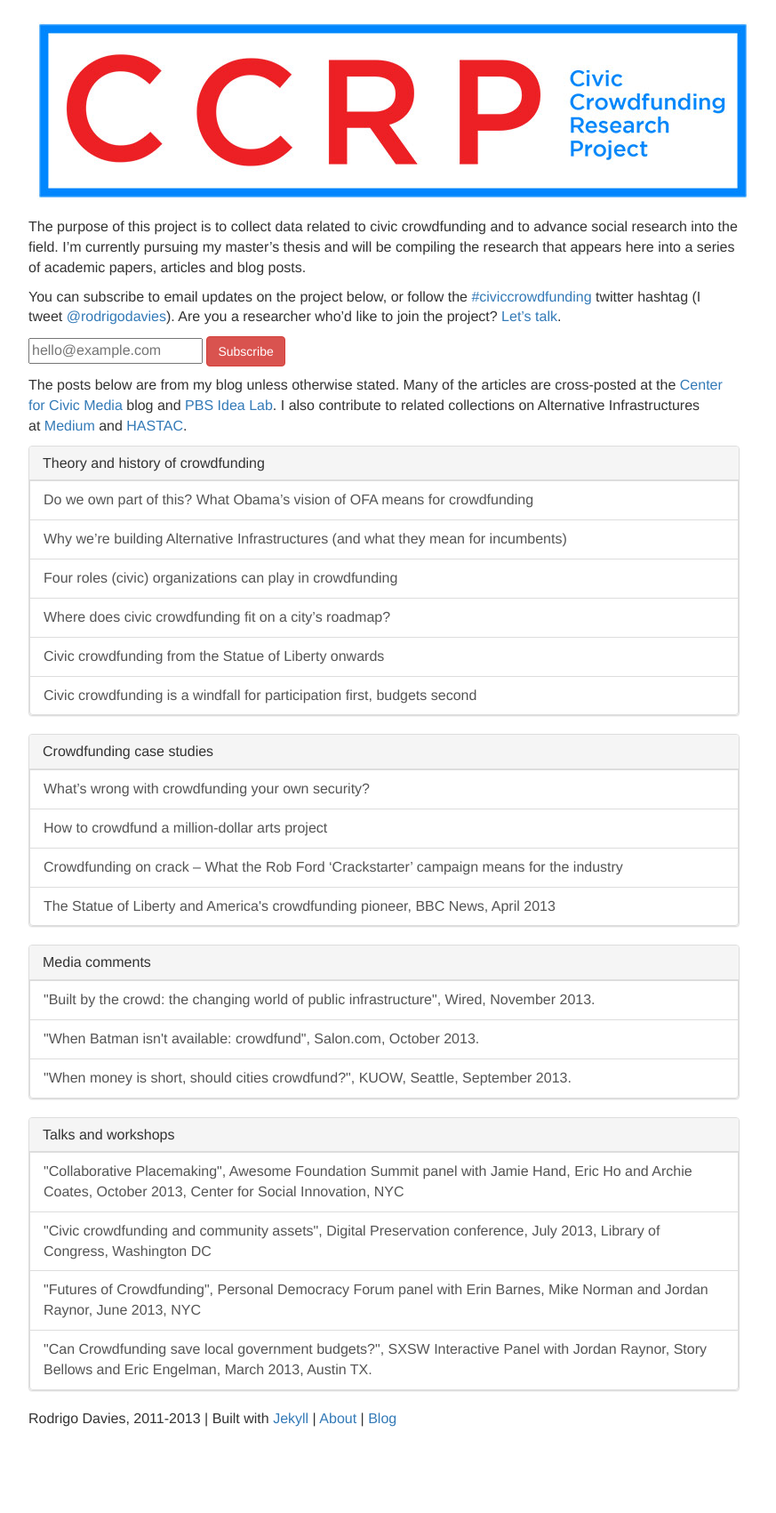
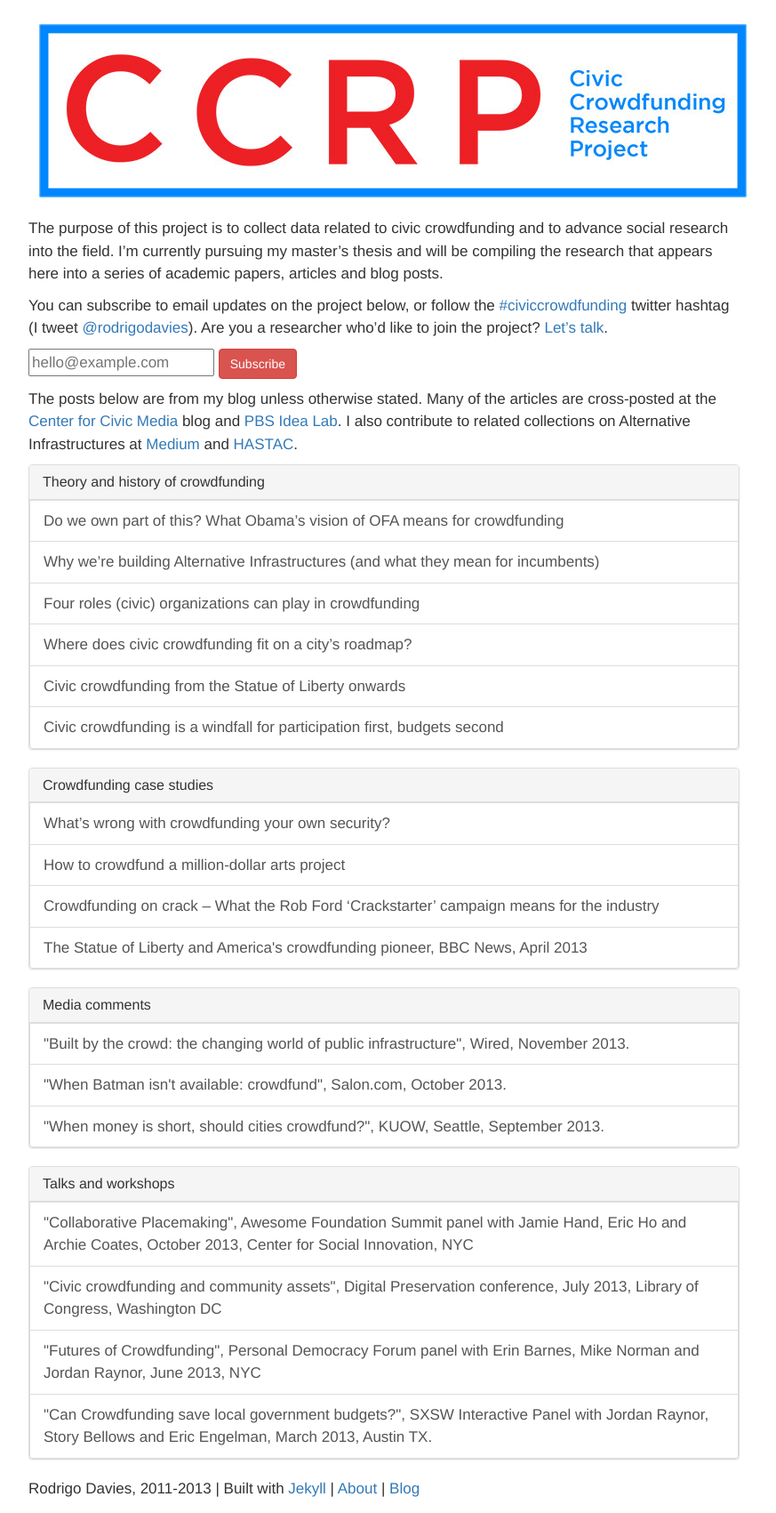
Before and after one commit to rodrigodavies/blog, a Jekyll site: the page built from civic-crowdfunding/index.markdown, in a window 1280 px wide. Shown: the whole page at 89% size, without its empty margins (208-1081 px from the left). Built offline with Jekyll 4.4.1, drawn with Linux system fonts in a browser that asks for light colours; nearby versions of some CDN libraries; Markdown is read by kramdown in place of the engine named in the settings; before the commit the page ends 1622 px from its top, so only the background shows below that.

Commit message:
Enlarges text spacing

```diff
--- a/css/ccrp.css
+++ b/css/ccrp.css
@@ -1,5 +1,6 @@
 body {
-	font-size: 1.6em;
+	font-size: 1.7em;
+	line-height: 1.5;
 }
 
 .largeimg {
```
